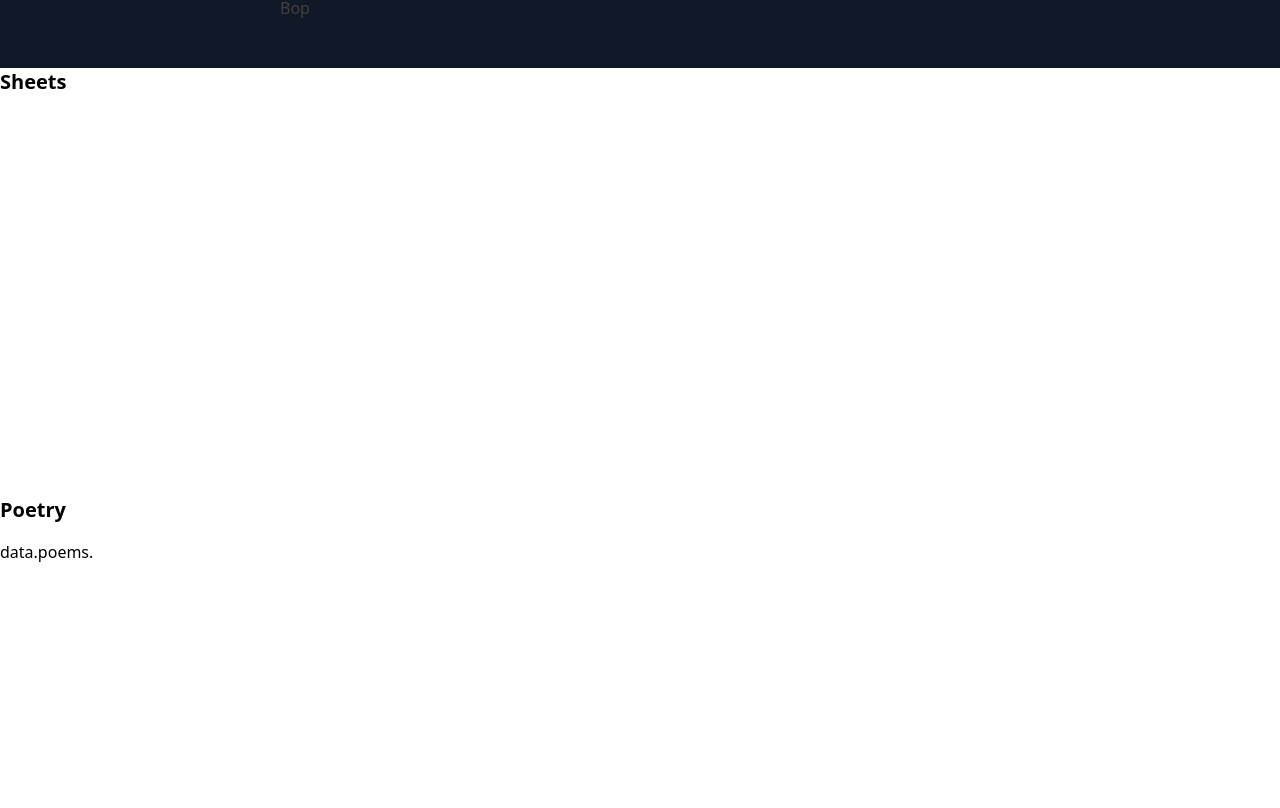
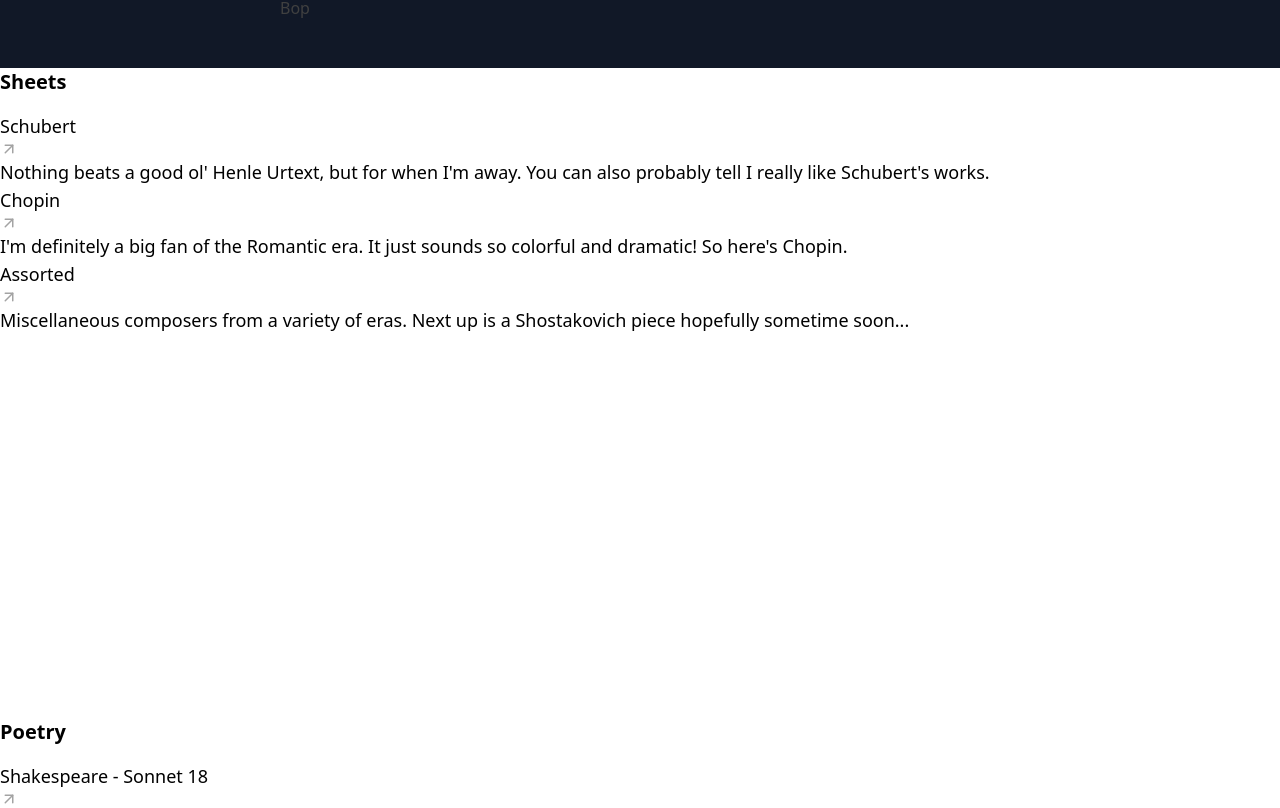
Before and after one commit to bryant-har/bryanthar.com, a Next.js app in the folder etamac/: page /about/arts in a window 1280 px wide. Shown: the part 732-1540 px from the top of the page. Built offline with nearby package versions, Linux system fonts and the light colour scheme.

Commit message:
Fixed Array mapping and added data list

```diff
--- a/etamac/src/pages/about/arts/index.js
+++ b/etamac/src/pages/about/arts/index.js
@@ -1,11 +1,11 @@
 import Layout from "../../../static/Layout";
 import data from './arts.yaml'
-import SheetItem from '../../../static/SheetItem'
+import LinkList from '../../../static/LinkList'
 Arts.getLayout = Layout
 
 
 export default function Arts() {
-  console.log(data)
+  console.log(data.poems)
   return <>
     <div>
       <section className="pb-36 layout text-lg">
@@ -41,11 +41,14 @@ export default function Arts() {
 
       <section id="sheets">
         <h1 className="heading">Sheets</h1>
-        <div className="pb-96"></div>
+        <div className="pb-96">
+          {<LinkList data={data.scores}></LinkList>}
+        </div>
         {/* Import sheets list component */}
       </section>
       <section id="poems">
         <h1 className="heading">Poetry</h1>
+        {<LinkList data={data.poems}></LinkList>}
         <div className="pb-96">
           data.poems.
 
--- a/etamac/src/static/SheetItem.tsx
+++ b/etamac/src/static/LinkList.tsx
@@ -7,9 +7,12 @@ type ListItem = {
   link: string;
 };
 
-export default function SheetsList(items: Array<ListItem>) {
+
+
+export default function SheetsList({ data }: { data: ListItem[] }) {
+
   return <div className="grid gap-y-4">
-    {items.map((item) =>
+    {data.map((item) =>
       <a
         href={item.link}
         className="block -mx-3 px-3 py-2 hover:bg-neutral-100 transition-colors"
```
